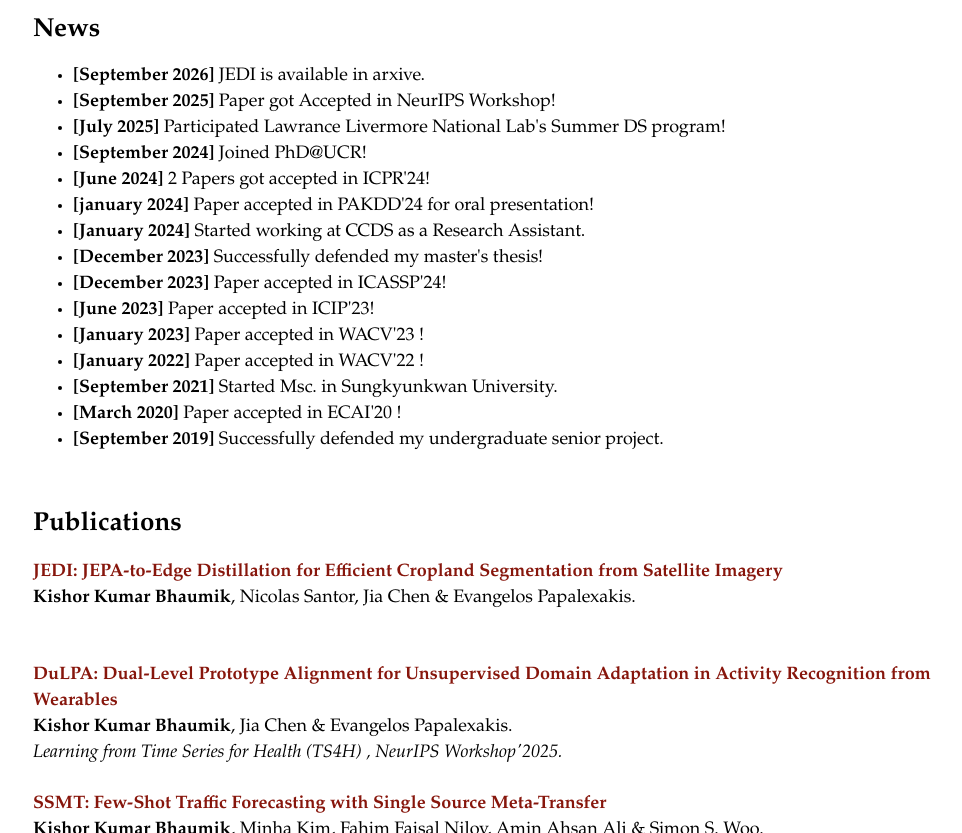
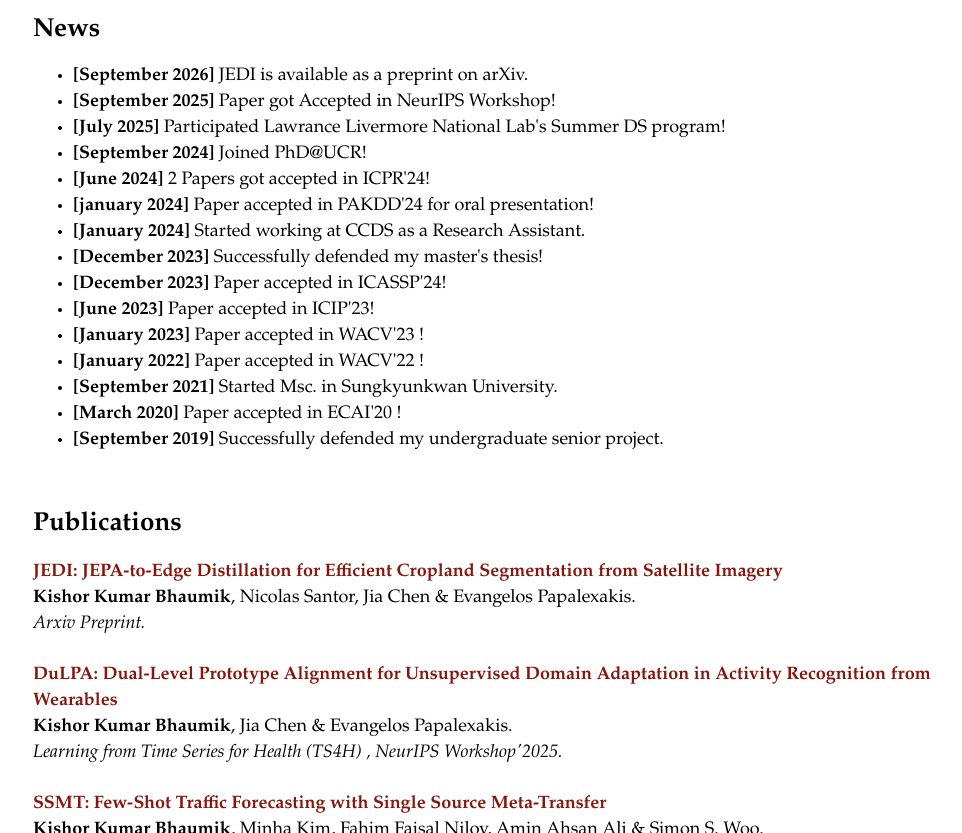
Before and after one commit to Kishor-Bhaumik/Kishor-Bhaumik.github.io, a plain HTML site: page index.html in a window 1280 px wide. Shown: the part 515-1348 px from the top of the page, without its empty margins (137-1099 px from the left). Drawn offline with Linux system fonts and the light colour scheme; a script that the page names is missing.

Commit message:
Update news item to reflect preprint status

```diff
--- a/index.html
+++ b/index.html
@@ -113,7 +113,7 @@
         <tbody><tr><td>
             <heading>News</heading>
             <ul>
-              <li><strong>[September 2026]</strong> JEDI is available in arxive.</li>
+              <li><strong>[September 2026]</strong> JEDI is available as a preprint on arXiv.</li>
               <li><strong>[September 2025]</strong> Paper got Accepted in NeurIPS Workshop!</li>
               <li><strong>[July 2025]</strong> Participated Lawrance Livermore National Lab's Summer DS program!</li>
               <li><strong>[September 2024]</strong> Joined PhD@UCR!</li>
@@ -153,7 +153,7 @@
               <br>
                <b>Kishor Kumar Bhaumik</b>, Nicolas Santor, Jia Chen & Evangelos Papalexakis.
               <br>
-              <em>
+              <em> Arxiv Preprint.
               <br>
             </td>
           </tr>
```
